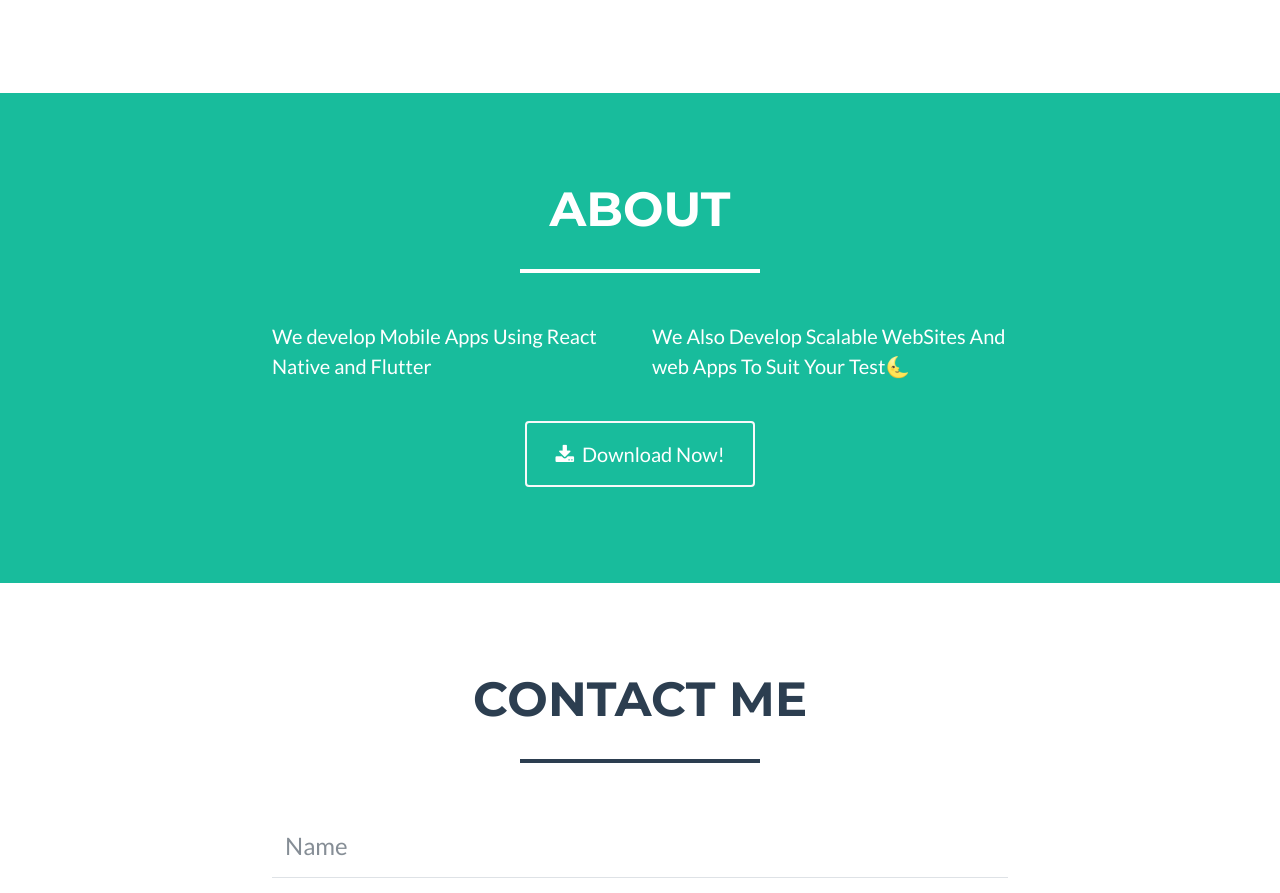
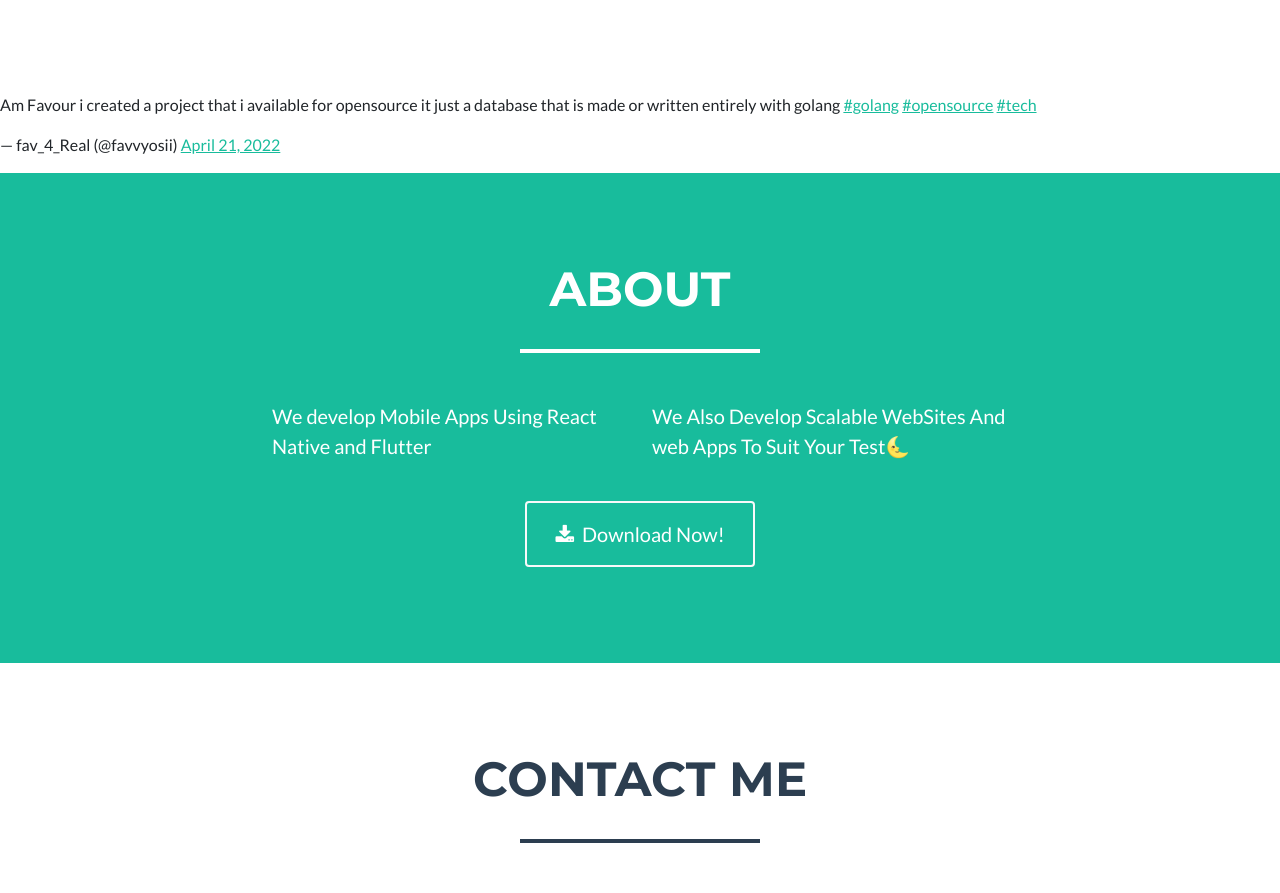
Before and after one commit to rodeok/myportfoliowith-PWA, a plain HTML site: page index.html in a window 1280 px wide. Shown: the part 1883-2776 px from the top of the page. Drawn offline with nearby package versions, Linux system fonts and the light colour scheme; files whose address does not match are found by name.

Commit message:
second commit

```diff
--- a/index.html
+++ b/index.html
@@ -78,6 +78,12 @@
             </div>
         </div>
     </section>
+    <blockquote class="twitter-tweet">
+        <p lang="en" dir="ltr">
+        Am Favour i created a project that i available for opensource it just a database that is made or written entirely with golang
+         <a href="https://twitter.com/hashtag/golang?src=hash&amp;ref_src=twsrc%5Etfw">
+             #golang</a>
+             <a href="https://twitter.com/hashtag/opensource?src=hash&amp;ref_src=twsrc%5Etfw">#opensource</a> <a href="https://twitter.com/hashtag/tech?src=hash&amp;ref_src=twsrc%5Etfw">#tech</a></p>&mdash; fav_4_Real (@favvyosii) <a href="https://twitter.com/favvyosii/status/1517107221011775490?ref_src=twsrc%5Etfw">April 21, 2022</a></blockquote> <script async src="https://platform.twitter.com/widgets.js" charset="utf-8"></script>
     <section class="text-white bg-primary mb-0" id="about">
         <div class="container">
             <h2 class="text-uppercase text-center text-white">About</h2>
```
Also changed, not shown: manifest.json.
